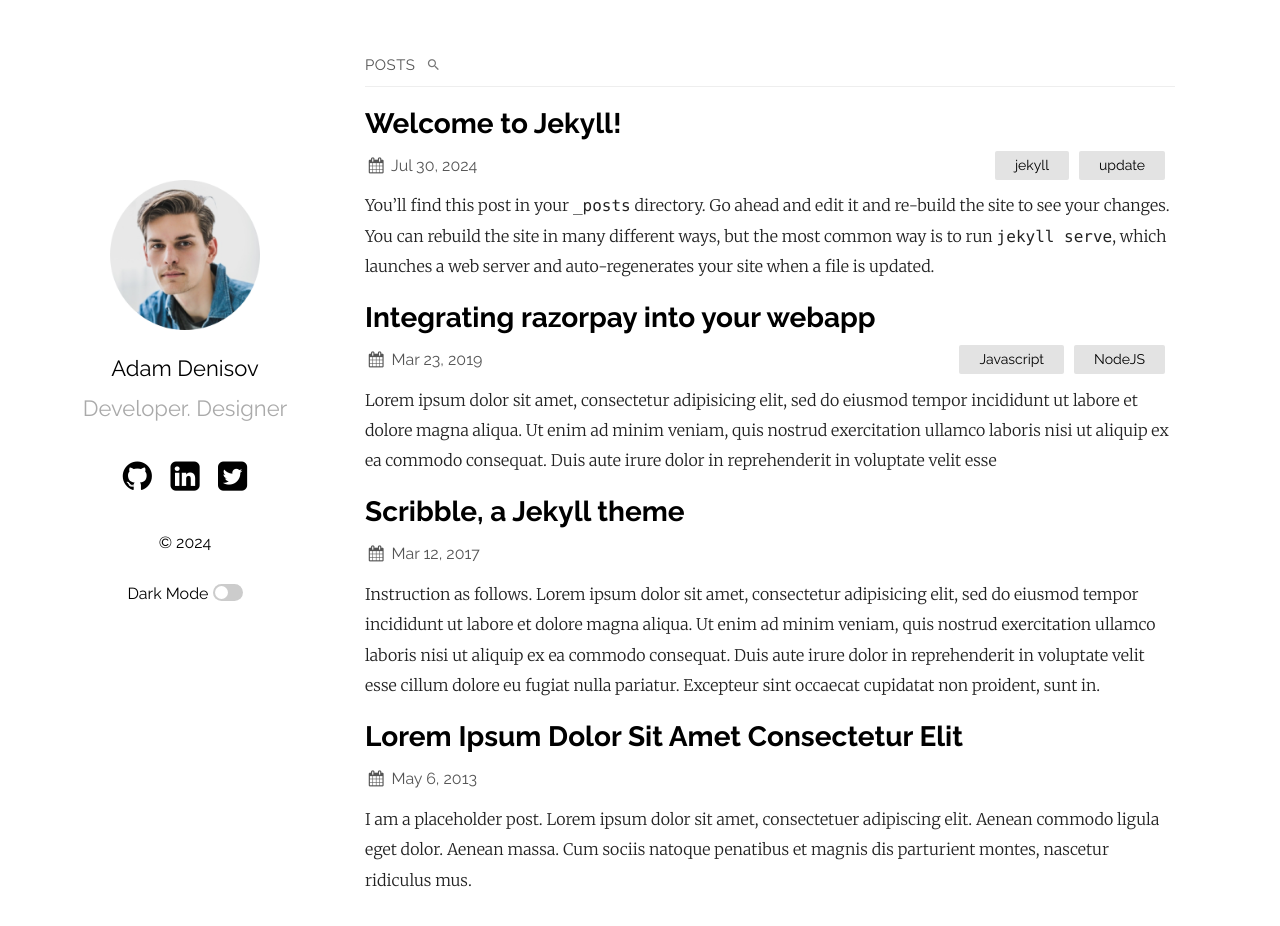
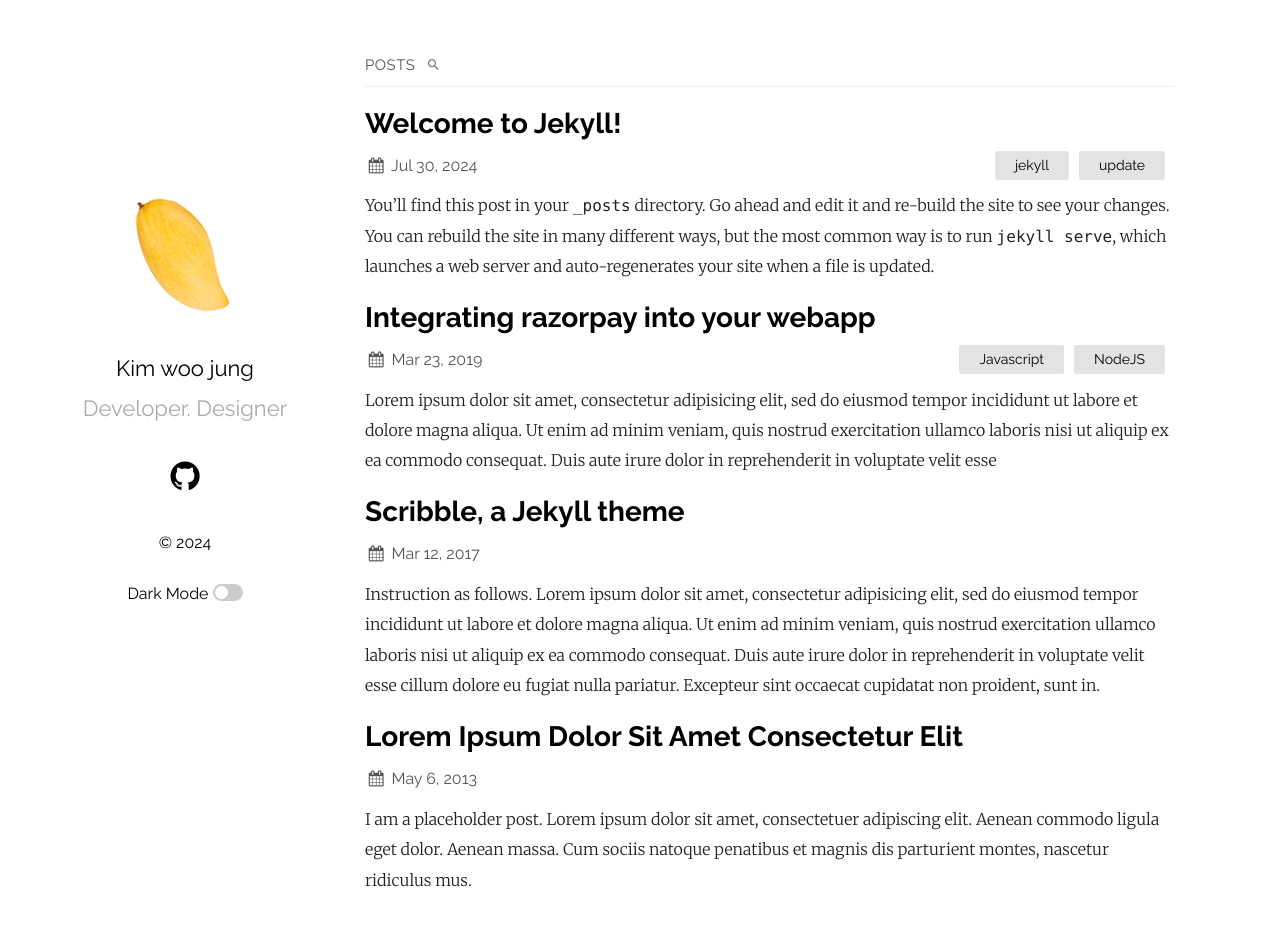
Before and after one commit to sunshinefresh/sunshinefresh.github.io, a Jekyll site: the page built from index.md, in a window 1280 px wide and 940 px high. Shown: the top 926 px of the window. Built offline with Jekyll 4.4.1, drawn with Linux system fonts in a browser that asks for light colours; some of the changed lines change nothing that is shown.

Commit message:
3
이거저거수정해봄

```diff
--- a/_config.yml
+++ b/_config.yml
@@ -1,10 +1,13 @@
-title: Your awesome title
-author: GitHub User
-email: your-email@domain.com
+title: SunshineFresh
+author: tropicalmango
+email: freshtropicalmango@gmail.com
 description: > # this means to ignore newlines until "show_exerpts:"
-  Write an awesome description for your new site here. You can edit this
-  line in _config.yml. It will appear in your document head meta (for
-  Google search results) and in your feed.xml site description.
+  https://sunshinefresh.github.io/
+  https://velog.io/@tropicalmango/posts
+  https://blog.naver.com/sunshinefresh-
+
+  freshtropicalmango@gmail.com
+  tropicalmango@naver.com
 show_excerpts: true # set to true to show excerpts on the homepage
 
 # Minima date format
@@ -12,7 +15,8 @@ show_excerpts: true # set to true to show excerpts on the homepage
 sass:
   sass_dir: _sass
 plainwhite:
-  name: Adam Denisov
+  analytics_id: "< freshtropicalmango >"
+  name: Kim woo jung
   tagline: Developer. Designer
   date_format: "%b %-d, %Y"
   sitemap: true # set to true to generate sitemap.xml content
@@ -26,9 +30,9 @@ plainwhite:
     - post
   # generate social links in footer
   social_links:
-    twitter: samarsault
+    #twitter: samarsault
     github:  samarsault
-    linkedIn: in/samarsault
+    #linkedIn: in/samarsault
     #dribbble: jekyll
     #flickr:   jekyll
     #instagram: jekyll
```
Also changed, not shown: assets/portfolio.png.
